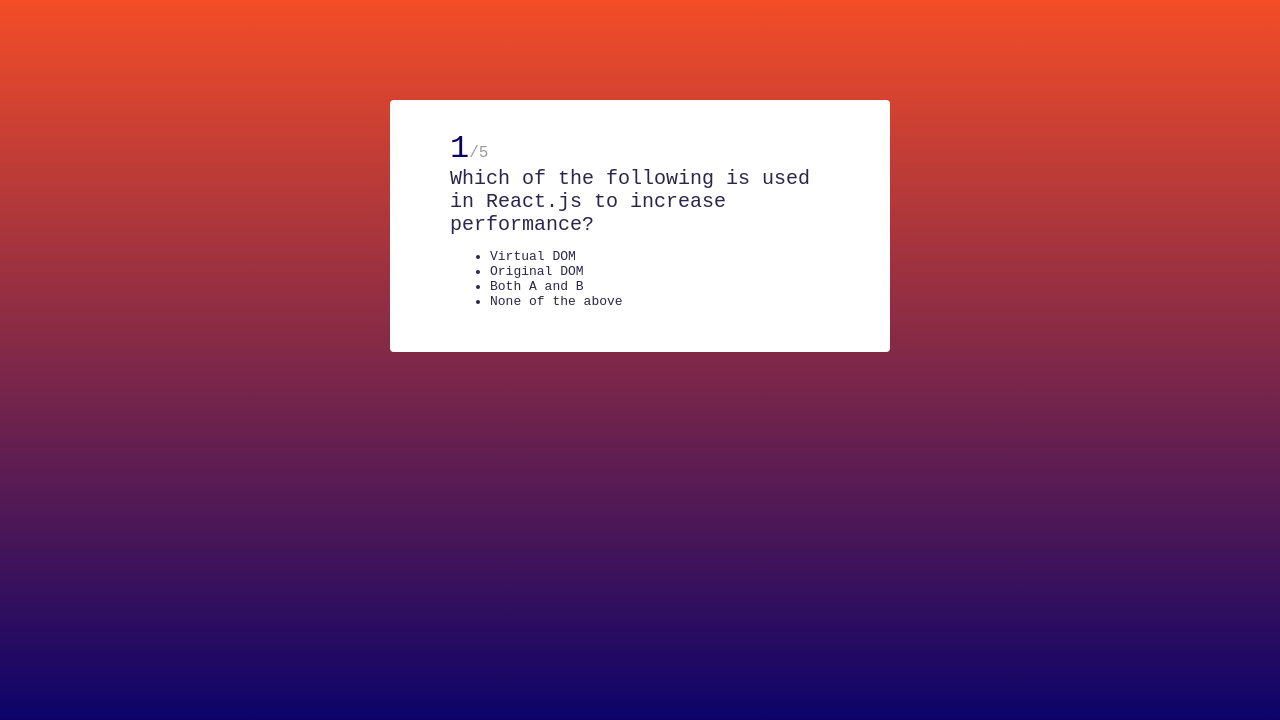
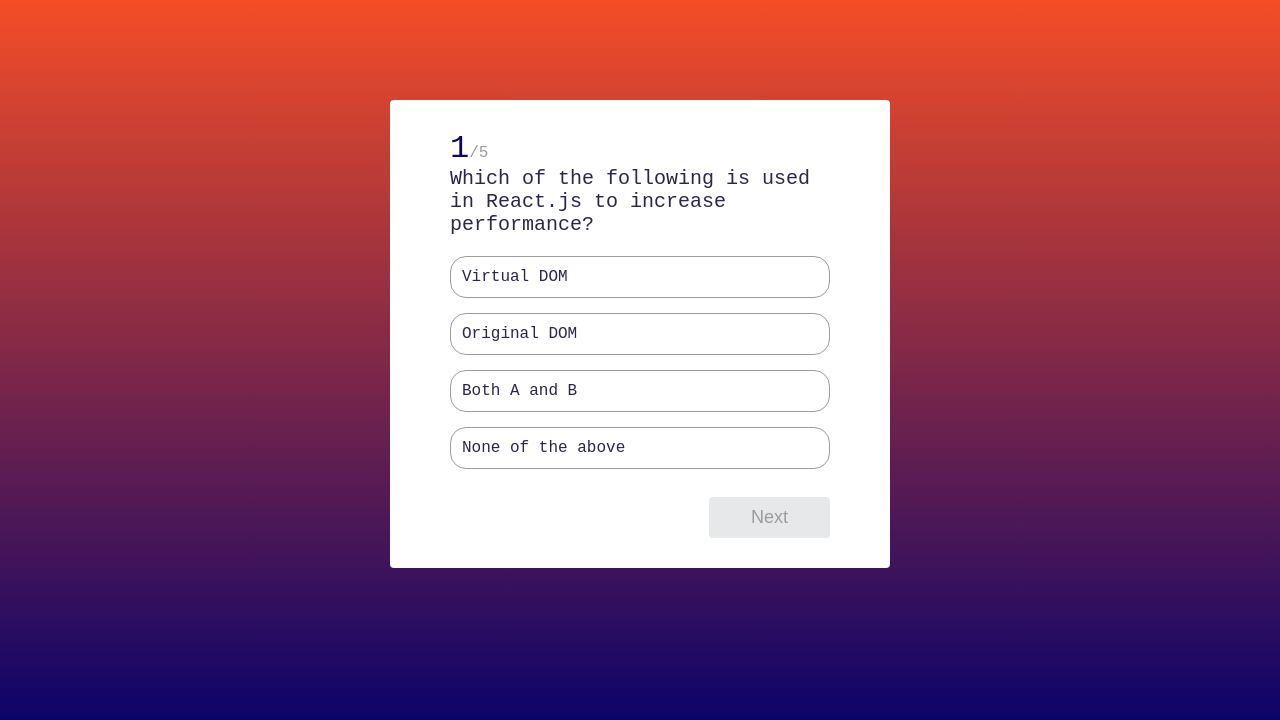
Before and after one commit to khattab2023/Quiz-App, a React (Vite) app: page / in a window 1280 px wide. Shown: the top 720 px of the page. Built offline with nearby package versions, Linux system fonts and the light colour scheme.

Commit message:
add style for frist question & button

```diff
--- a/src/Quiz.jsx
+++ b/src/Quiz.jsx
@@ -13,7 +13,11 @@
     }else{
       setAnswer(false)
     }
-  }
+  };
+const onClickNext = () => {
+
+}
+
   return <div className="quiz-container">
       <>
         <span className="active-question-no">{currentQuestion + 1}</span>
@@ -32,6 +36,11 @@
             ))
           }
         </ul>
+        <div className="footer">
+          <button onClick={onClickNext} disabled={answerIdx === null}>
+            {currentQuestion === questions.length - 1 ? "Finish" : "Next"}
+          </button>
+        </div>
       </>
     </div>;
 };
--- a/src/index.css
+++ b/src/index.css
@@ -31,4 +31,46 @@
   font-size: 20px;
   font-weight: 500;
   margin: 0;
+}
+.quiz-container ul {
+  margin-top: 20px;
+  margin-left: -40px;
+}
+.quiz-container ul li {
+  text-decoration: none;
+  list-style: none;
+  color: #2d264b;
+  font-size: 16px;
+  background: #ffffff;
+  border: 1px solid #9c9c9c;
+  border-radius: 16px;
+  padding: 11px;
+  margin-top: 15px;
+  cursor: pointer;
+}
+.quiz-container ul .selected-answer {
+  background: #0c0369;
+  border: 1px solid #f44d27;
+  color: #ffffff;
+}
+.quiz-container .footer {
+  display: flex;
+  justify-content: flex-end;
+}
+.quiz-container button {
+  background: linear-gradient(0deg, #0c0369 10%, #f44d27);
+  border: 9px;
+  font-size: 18px;
+  color: #ffffff;
+  padding: 10px 42px;
+  outline: none;
+  border: none;
+  border-radius: 4px;
+  margin-top: 15px;
+  cursor: pointer;
+}
+.quiz-container button:disabled {
+  background: #e7e8e9;
+  color: #9c9c9c;
+  cursor: not-allowed;
 }/*# sourceMappingURL=index.css.map */
--- a/src/index.scss
+++ b/src/index.scss
@@ -4,7 +4,7 @@
 $bg-accent: #e7e8e9;
 $disabled: #9c9c9c;
 $foreground: #2d264b;
-body{
+body {
   font-family: monospace;
   background: linear-gradient(0deg, $primary 10%, $accent);
   color: $foreground;
@@ -13,7 +13,6 @@
   margin: 0 auto;
   padding: 0 30px;
   height: 100vh;
-
 }
 
 .quiz-container {
@@ -21,22 +20,67 @@
   background: $bg;
   border-radius: 4px;
   margin-top: 100px;
-    padding:30px 60px;
+  padding: 30px 60px;
   box-sizing: border-box;
 
   .active-question-no {
-        font-size:32px ;
+    font-size: 32px;
     font-weight: 500;
     color: $primary;
   }
-    .total-question{
-        font-size:16px ;
+  .total-question {
+    font-size: 16px;
     font-weight: 500;
     color: $disabled;
   }
-    h2{
+  h2 {
     font-size: 20px;
     font-weight: 500;
     margin: 0;
   }
+  ul {
+    margin-top: 20px;
+    margin-left: -40px;
+
+    li {
+
+      text-decoration: none;
+      list-style: none;
+      color: $foreground;
+      font-size: 16px;
+      background: $bg;
+      border: 1px solid $disabled;
+      border-radius: 16px;
+      padding: 11px;
+      margin-top: 15px;
+      cursor: pointer;
     }
+    .selected-answer{
+        background: $primary;
+        border: 1px solid $accent ;
+        color: $bg;
+    }
+  }
+
+  .footer{
+    display: flex;
+    justify-content:flex-end ;
+  }
+  button{
+    background: linear-gradient(0deg, $primary 10%, $accent);
+    border: 9px;
+    font-size: 18px;
+    color: $bg;
+    padding: 10px 42px;
+    outline: none;
+    border: none;
+    border-radius: 4px;
+    margin-top: 15px;
+    cursor: pointer;
+    &:disabled{
+        background: $bg-accent;
+        color: $disabled;
+        cursor: not-allowed;
+    }
+  }
+}
```
Also changed, not shown: 1 other file (tests, documents, lock files or other folders). Lines whose indentation alone changed are shown as unchanged.
